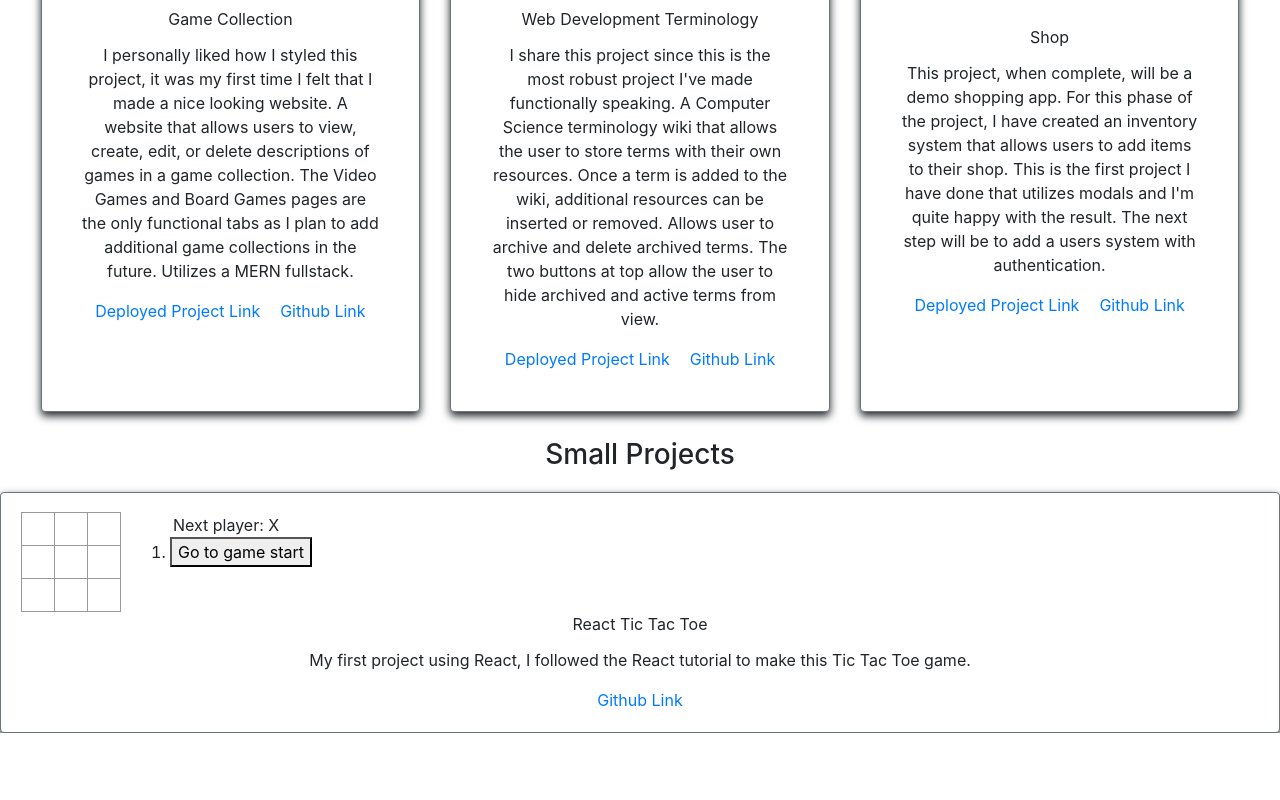
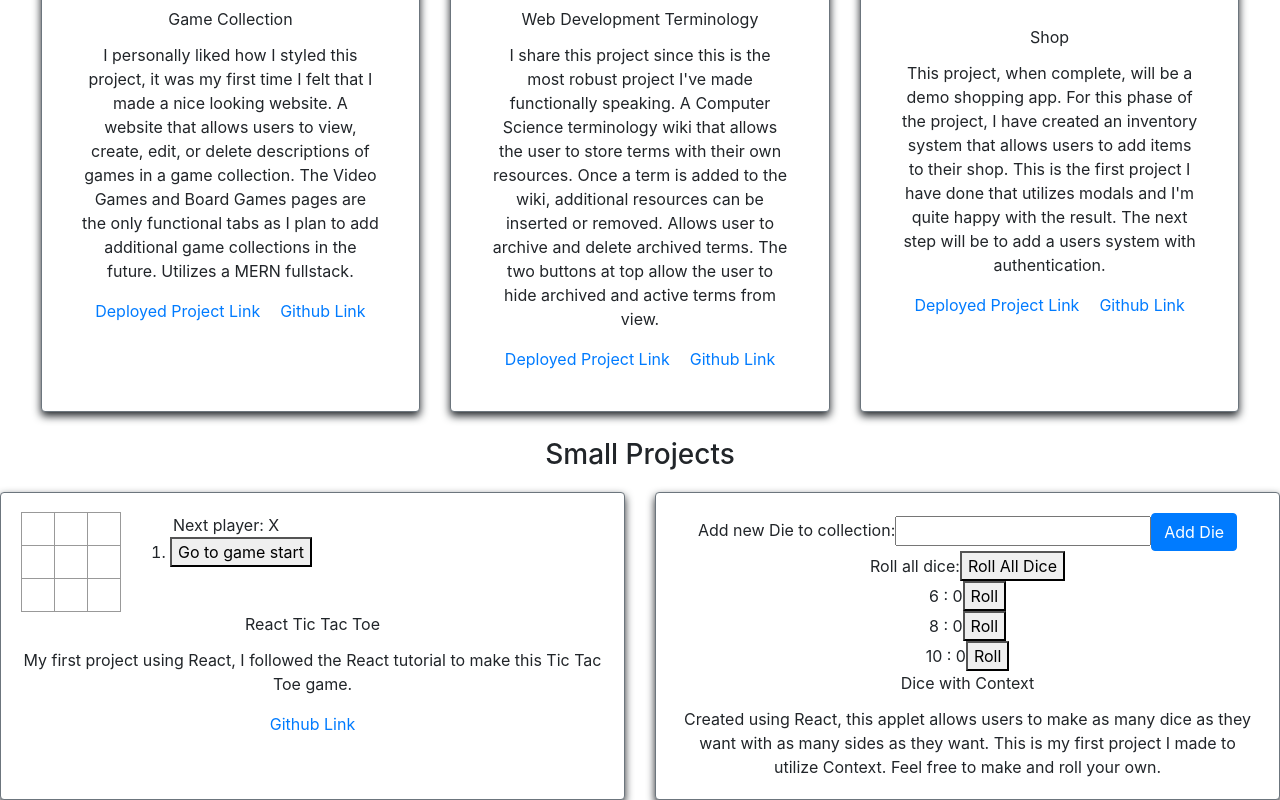
Before and after one commit to jpeavler/Portfolio-Mk2, a React (Create React App) app: page /Projects in a window 1280 px wide. Shown: the part 380-1180 px from the top of the page. Before the commit the page ends 1113 px from the top, so only its background shows below. Built offline with nearby package versions, Linux system fonts and the light colour scheme.

Commit message:
Added Dice project to project page

```diff
--- a/src/pages/Projects.js
+++ b/src/pages/Projects.js
@@ -2,6 +2,7 @@ import React from 'react';
 import NavBar from '../components/NavBar';
 import data from '../project_data/project.json'
 import Game from '../project_data/TicTacToe/TicTacToe'
+import DiceBag from '../project_data/Dice/components/DiceBag'
 import '../project_data/TicTacToe/TicTacToe.css'
 import {
     CardDeck,
@@ -44,6 +45,13 @@ const Projects = () =>{
                         <CardLink target="_blank" href="">Github Link</CardLink>
                     </CardBody>
                 </Card>
+                <Card outline color="secondary" className="card">
+                    <CardBody>
+                        <DiceBag/>
+                        <CardTitle>Dice with Context</CardTitle>
+                        <CardText>Created using React, this applet allows users to make as many dice as they want with as many sides as they want. This is my first project I made to utilize Context. Feel free to make and roll your own.</CardText>
+                    </CardBody>
+                </Card>
             </CardDeck>
         </>
     )
--- /dev/null
+++ b/src/project_data/Dice/components/DiceBag.js
@@ -0,0 +1,58 @@
+import React from 'react';
+import RollAll from './RollAll';
+import Die from './Die';
+import DiceForm from './DiceForm';
+import {DiceBagContext} from '../context/roll-context'
+class DiceBag extends React.Component {
+    constructor(props){
+        super(props);
+
+        this.state = {
+            dice: [
+                {numSides: 6, currentRoll: 0},
+                {numSides: 8, currentRoll: 0},
+                {numSides: 10, currentRoll: 0}
+            ],
+            rollAll: this.rollAll,
+            rollOne: this.rollOne,
+            addToDice: this.addToDice
+        }
+    }
+    randomize = (die) => {
+        die.currentRoll = Math.ceil(Math.random() * die.numSides);
+    }
+    rollAll = () => {
+        const dice = Array.from(this.state.dice);
+        dice.forEach((die) => {
+           this.randomize(die);
+        });
+        this.setState({dice});
+    }
+    rollOne = (index) => {
+        const dice = Array.from(this.state.dice);
+        this.randomize(dice[index]);
+        this.setState({dice});
+    }
+    addToDice = (die) => {
+        const dice = Array.from(this.state.dice);
+        dice.push(die);
+        this.setState({dice});
+    }
+    render() {
+        const displayDice = this.state.dice.map((die, index) => {
+            return(<Die die={die} index={index}/>)  //TODO: add delete die button here and leverage index
+        })
+        return (
+            <DiceBagContext.Provider value={this.state}>
+                <div>
+                    <DiceForm/>
+                    Roll all dice:
+                    <RollAll/>
+                    {displayDice}
+                </div>
+            </DiceBagContext.Provider>
+        );
+    }
+}
+
+export default DiceBag;
--- /dev/null
+++ b/src/project_data/Dice/components/DiceForm.js
@@ -0,0 +1,32 @@
+import React, {Component} from 'react';
+import {DiceBagContext} from '../context/roll-context';
+import {Button} from 'reactstrap';
+
+class DiceForm extends Component{
+    constructor(props){
+        super(props);
+        this.state = {
+            numSides: 2
+        }
+    }
+    handleInput = (event) => {
+        event.preventDefault();
+        this.setState({numSides: event.target.value})
+    }
+    render(){
+        return(
+            <DiceBagContext.Consumer>
+                {({addToDice}) => (
+                    <div>
+                        Add new Die to collection:
+                        <input type="number" onChange={this.handleInput}min="2"/>
+                        <Button onClick={() => addToDice({numSides: this.state.numSides, currentRoll: 0})}
+                                color="primary">Add Die</Button>
+                    </div>
+                )}
+            </DiceBagContext.Consumer>
+        )
+    }
+
+}
+export default DiceForm;
--- /dev/null
+++ b/src/project_data/Dice/components/Die.js
@@ -0,0 +1,20 @@
+import React from 'react';
+import {DiceBagContext} from '../context/roll-context'
+
+function Die({die, index}){
+    return(
+        <DiceBagContext.Consumer>
+            {({rollOne}) => (
+                <div>
+                    {die.numSides} : {die.currentRoll}
+                    <button
+                        onClick={() => rollOne(index)}
+                    >
+                        Roll
+                    </button>
+                </div>
+            )}
+        </DiceBagContext.Consumer>
+    )
+}
+export default Die;
--- /dev/null
+++ b/src/project_data/Dice/components/RollAll.js
@@ -0,0 +1,18 @@
+import React from 'react';
+import {DiceBagContext} from "../context/roll-context"
+
+function RollAll(){
+    return(
+        <DiceBagContext.Consumer>
+            {({ rollAll}) => (
+                <button
+                onClick={rollAll}
+                >
+                    Roll All Dice
+                </button>
+            )}
+        </DiceBagContext.Consumer>
+    )
+}
+
+export default RollAll
--- /dev/null
+++ b/src/project_data/Dice/context/roll-context.js
@@ -0,0 +1,10 @@
+import React from 'react';
+
+export const DiceBagContext = React.createContext({
+    dice: [],
+    rollAll: () => {},
+    rollOne: () => {},
+    addToDice: () => {},
+    emptyDiceBag: () => {},
+    removeFromDiceBag: () => {}
+});
```
